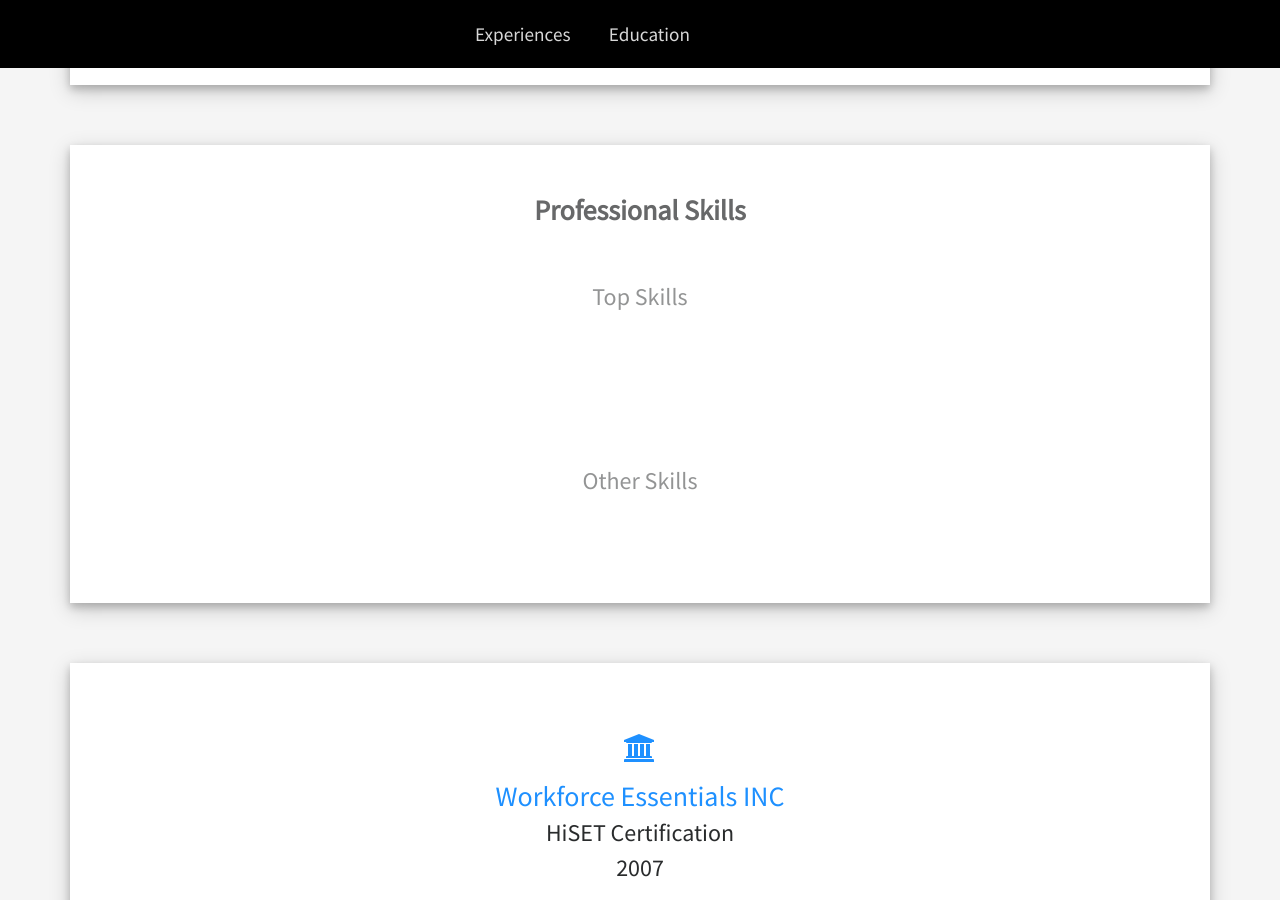
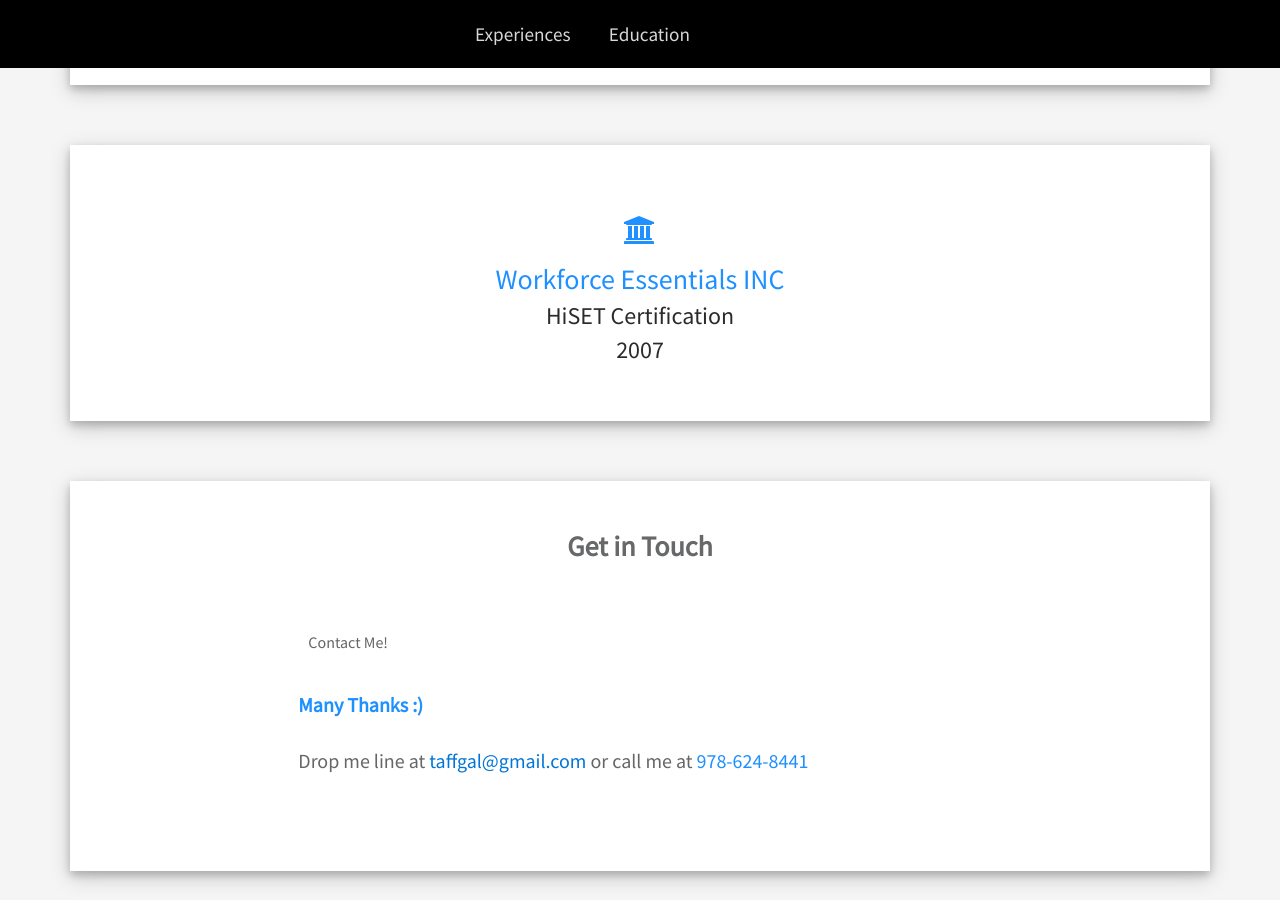
Before and after one commit to taffo73/Resume, a Jekyll site: the page built from index.html, in a window 1280 px wide and 900 px high, scrolled down 1102 px. Built offline with Jekyll 4.4.1, drawn with Linux system fonts in a browser that asks for light colours; a script that is not in the unit is left out.

Commit message:
Add files via upload

```diff
--- a/index.html
+++ b/index.html
@@ -24,9 +24,9 @@
     {% include experiences.html experiences=site.data.experiences %}
 </section>
 
-<section id="skills" class="section" >
+<!--<section id="skills" class="section" >
     {% include skills.html skills=site.data.skills %}
-</section>
+</section> -->
 
 <!--<section id="portfolio" class="section" >
 
```
